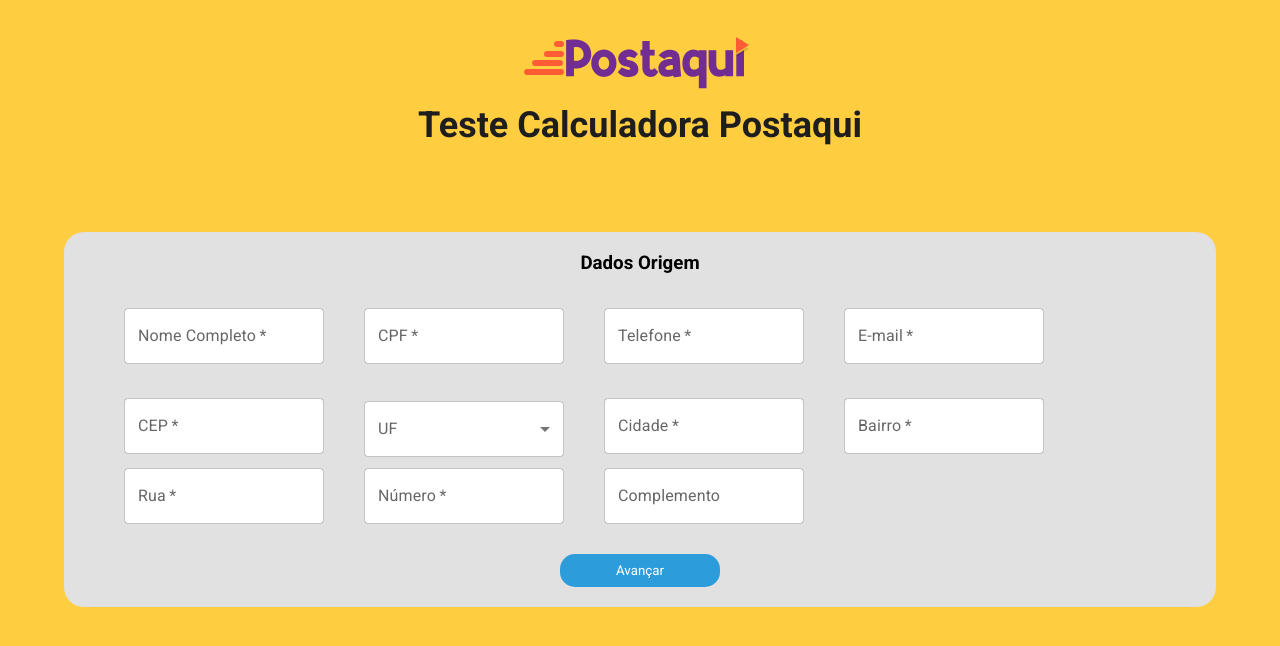
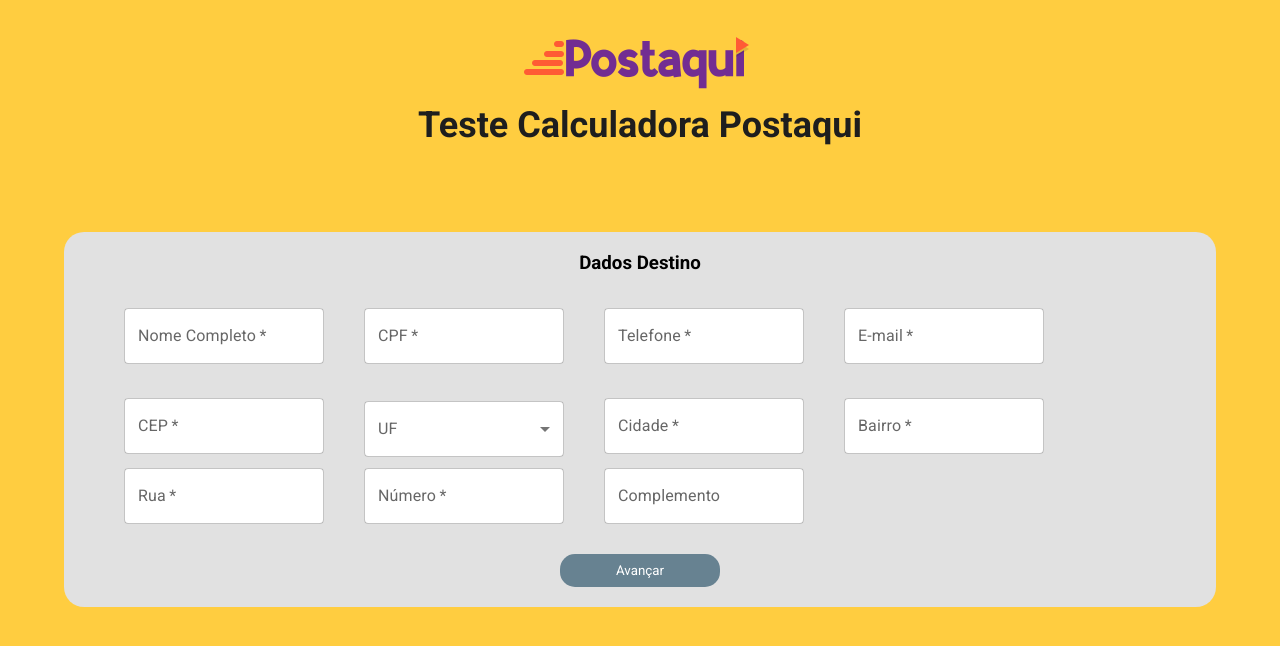
Before and after one commit to roux3/Mini-Calculadora-Postaqui, a React (Create React App) app: page / in a window 1280 px wide. Shown: the top 646 px of the page. Built offline with nearby package versions, Linux system fonts and the light colour scheme.

Commit message:
Colocando disable no SubmitButton, e finalizando tela Destino

```diff
--- a/src/components/Form/SubmitButton/SubmitButton.js
+++ b/src/components/Form/SubmitButton/SubmitButton.js
@@ -1,11 +1,12 @@
 //StyledComponents
 import styled from "styled-components"
 
-export default function SubmitButton({text}){
+export default function SubmitButton({text,validForm}){
+
     return(
-        <StyledButton>
+        <StyledButton vazio={validForm}>
         <div>
-            <button>{text}</button>
+            <button disabled={validForm}>{text}</button>
         </div>
         </StyledButton>
 
@@ -23,10 +24,14 @@
         transition: .3s linear;
         cursor: pointer;
         color: white;
-    }
-    button:hover{
-        background-color: var(--button-color-hover);
-
+        background-color: ${(props) => (props.vazio === true ? "var(--button-disabled)" : "var(--button-color)")};
     }
 
+    button:hover{
+        background-color: ${(props) => (props.vazio === true ? "var(--button-disabled)" : "var(--button-color-hover)")};
+    }
+
+
+
+
 `
--- a/src/components/pages/Destino/Destino.js
+++ b/src/components/pages/Destino/Destino.js
@@ -8,7 +8,7 @@
 //Bibliotecas
 import axios from "axios";
 import SubmitButton from "../../Form/SubmitButton/SubmitButton";
-import { useState } from "react";
+import { useState, useEffect } from "react";
 import {useNavigate} from "react-router-dom"
 import Steps from "../../Steps/Steps";
 
@@ -18,23 +18,59 @@
     const [erroCep, setErroCep] = useState([])
     const [erroCpf, setErroCpf] = useState([])
 
+
+    const [validForm, setValidForm] = useState(true)
+
+
+    useEffect(() => {
+        API_cep(receiver?.address?.cep)
+    },[])
+
+    useEffect(() => {
+        verificaForm();
+
+    },[receiver])
+
+
     const navigate = useNavigate()
 
+    function verificaForm(){
+
+        if((receiver.fullname && receiver.fullname !== "")
+        && (receiver.cpf && receiver.cpf !== "" && receiver.cpf.length === 14)
+        &&  (receiver.phone && receiver.phone !== "")
+        && (receiver.email && receiver.email !== "")
+        &&(receiver.address && (receiver.address.cep && receiver.address.cep !== "")
+        && (receiver.address.state && receiver.address.state !== "")
+        && (receiver.address.uf && receiver.address.uf !== "")
+        && (receiver.address.city && receiver.address.city !== "")
+        && (receiver.address.neighborhood && receiver.address.neighborhood !== "")
+        && (receiver.address.street && receiver.address.street !== "")
+        && (receiver.address.number && receiver.address.number !== ""))
+         && validForm === false){
+            return false
+        }
+        else{
+            return true
+        }
+    }
+
    function API_cep(cep){
-        cep = cep.replace(/\D/d, '')
-        if(cep.length === 8){
+        //cep = cep.replace(/\D/d, '')
+        if(cep && cep.length === 10){
             setErroCep([]);
-
-            axios.get(`https://viacep.com.br/ws/${cep}/json/`)
+            axios.get(`https://viacep.com.br/ws/${cep.replace(/[.-]/g, '')}/json/`)
             .then((res) => {
+                setValidForm(false)
                 const data = res.data
                 if(data.cep){
+
                     //Atualizo os campos automaticamente caso o cep seja válido e tenha um retorno diferente de undefined
                     setReceiver(receiver => ({
                         ...receiver,
                         address:{
                             ...receiver.address,
-                            "cep": cep.replace(/[.-]/g, ''),
+                            "cep": cep,
                             "state": options.find(item => item.abbreviation === data.uf).name,
                             "uf": data.uf,
                             "city": data.localidade,
@@ -43,6 +79,10 @@
                         }
                     }))
 
+
+                }
+                else{
+                    setValidForm(true)
 
                 }
 
@@ -65,7 +105,7 @@
             ...receiver,
             address:{
                 ...receiver.address,
-                "cep": cep.replace(/\D/d, ''),
+                "cep": cep,
                 "state": "",
                 "uf": "",
                 "city": "",
@@ -219,7 +259,7 @@
     const submit = (e) => {
         e.preventDefault()
 
-        if(receiver.address.cep.length === 8){
+        if(receiver.address.cep.length === 10){
             setErroCep([]);
         }
         else{
@@ -227,7 +267,7 @@
 
         }
 
-        if(receiver.cpf.length === 11){
+        if(receiver.cpf.length === 14){
             setErroCpf([]);
            console.log(receiver)
 
@@ -236,7 +276,7 @@
             setErroCpf({cpf:"CPF inválido"})
         }
 
-        if(receiver.address.cep.length === 8 && receiver.cpf.length === 11){
+        if(receiver.address.cep.length === 10 && receiver.cpf.length === 14){
             navigate("/destino")
         }
 
@@ -247,8 +287,8 @@
     function handleChange(e){
         let value = e.target.value
         if(e.target.name === "cpf"){
-            value = value.replace(/[.-]/g, '')
-            if(value.length === 11){
+            value = value
+            if(value.length === 14){
                 setErroCpf([]);
             } //salva em receiver sem os pontos e traços
         }
@@ -262,7 +302,7 @@
             ...receiver,
             address:{
                 ...receiver.address,
-                [e.target.name] : e.target.value.replace(/[-]/g, '')
+                [e.target.name] : e.target.value
             }
         }))
         if(e.target.name === "cep"){
@@ -302,7 +342,7 @@
                         <Input type="email" text="E-mail" nome="email" required={true} mask="" max={70} handleOnChange={handleChange} value={receiver.email}/>
                     </div>
                     <div className="dados_endereco">
-                        <Input type="text" text="CEP" nome="cep" error={erroCep.cep ? true:false} helper={erroCep.cep && erroCep.cep} required={true} mask="99999-999" max={9} handleOnChange={handleChangeAdrress} value={receiver.address && receiver.address.cep}/>
+                        <Input type="text" text="CEP" nome="cep" error={erroCep.cep ? true:false} helper={erroCep.cep && erroCep.cep} required={true} mask="99.999-999" max={10} handleOnChange={handleChangeAdrress} value={receiver.address && receiver.address.cep}/>
                         <Select text="UF" nome="uf" options={options} handleOnChange={handleSelect} value={receiver.address ? receiver.address.state: ""}/>
                         <Input type="text" text="Cidade" nome="city" mask="" max={50} required={true} handleOnChange={handleChangeAdrress} value={receiver.address && receiver.address.city}/>
                         <Input type="text" text="Bairro" nome="neighborhood" mask="" max={70} required={true} handleOnChange={handleChangeAdrress} value={receiver.address && receiver.address.neighborhood}/>
@@ -311,7 +351,7 @@
                         <Input type="text" text="Complemento" nome="complement" mask="" max={100} required={false} handleOnChange={handleChangeAdrress} value={receiver.address && receiver.address.complement}/>
                     </div>
 
-                    <SubmitButton text={"Avançar"}/>
+                    <SubmitButton validForm={verificaForm()} text={"Avançar"}/>
 
                 </form>
             </div>
--- a/src/components/pages/Origem/Origem.js
+++ b/src/components/pages/Origem/Origem.js
@@ -8,7 +8,7 @@
 //Bibliotecas
 import axios from "axios";
 import SubmitButton from "../../Form/SubmitButton/SubmitButton";
-import { useState } from "react";
+import { useState,useEffect } from "react";
 import {useNavigate} from "react-router-dom"
 
 export default function Origem({sender,setSender}){
@@ -16,14 +16,52 @@
     const [erroCep, setErroCep] = useState([])
     const [erroCpf, setErroCpf] = useState([])
 
+    const [validForm, setValidForm] = useState(true)
+
+
+    useEffect(() => {
+        API_cep(sender?.address?.cep)
+    },[])
+
+    useEffect(() => {
+        console.log(sender)
+        verificaForm();
+
+    },[sender])
+
+
+    function verificaForm(){
+
+        if((sender.fullname && sender.fullname !== "")
+        && (sender.cpf && sender.cpf !== "" && sender.cpf.length === 14)
+        &&  (sender.phone && sender.phone !== "")
+        && (sender.email && sender.email !== "")
+        &&(sender.address && (sender.address.cep && sender.address.cep !== "")
+        && (sender.address.state && sender.address.state !== "")
+        && (sender.address.uf && sender.address.uf !== "")
+        && (sender.address.city && sender.address.city !== "")
+        && (sender.address.neighborhood && sender.address.neighborhood !== "")
+        && (sender.address.street && sender.address.street !== "")
+        && (sender.address.number && sender.address.number !== ""))
+         && validForm === false){
+
+            return false
+        }
+        else{
+            console.log("negativo")
+            return true
+        }
+    }
+
     const navigate = useNavigate()
 
    function API_cep(cep){
         //cep = cep.replace(/\D/d, '')
-        if(cep.length === 10){
+        if(cep && cep.length === 10){
             setErroCep([]);
             axios.get(`https://viacep.com.br/ws/${cep.replace(/[.-]/g, '')}/json/`)
             .then((res) => {
+                setValidForm(false)
                 const data = res.data
                 if(data.cep){
                     //Atualizo os campos automaticamente caso o cep seja válido e tenha um retorno diferente de undefined
@@ -42,6 +80,10 @@
 
 
                 }
+                else{
+                    setValidForm(true)
+                }
+
 
             })
 
@@ -226,6 +268,7 @@
 
         if(sender.cpf.length === 14){
             setErroCpf([]);
+
            console.log(sender)
 
         }
@@ -233,11 +276,11 @@
             setErroCpf({cpf:"CPF inválido"})
         }
 
+
+
         if(sender.address.cep.length === 10 && sender.cpf.length === 14){
             navigate("/destino")
         }
-
-
 
     }
 
@@ -270,6 +313,7 @@
     }
 
 
+
     function handleSelect(e){
         const selectedValue = e.target.value
         let uf = options.find(item => item.name === selectedValue).abbreviation
@@ -288,7 +332,7 @@
     return(
         <div className="container">
         <div className="containerBox">
-            <h3 className="title-container">Dados Origem</h3>
+            <h3 className="title-container">Dados Destino</h3>
             <form onSubmit={submit} className="form">
                 <div className="dados_pessoais">
                     <Input type="text" text="Nome Completo" nome="fullname" mask="" max={100} required={true} handleOnChange={handleChange} value={sender.fullname}/>
@@ -305,7 +349,7 @@
                     <Input type="text" text="Número" nome="number" mask="99999" max={5}  required={true} handleOnChange={handleChangeAdrress} value={sender.address && sender.address.number}/>
                     <Input type="text" text="Complemento" nome="complement" mask="" max={100} required={false} handleOnChange={handleChangeAdrress} value={sender.address && sender.address.complement}/>
                 </div>
-                <SubmitButton text={"Avançar"}/>
+                <SubmitButton validForm={verificaForm()} text={"Avançar"}/>
 
             </form>
         </div>
--- a/src/index.css
+++ b/src/index.css
@@ -4,6 +4,7 @@
   --title-color: #1E1E1E;
   --button-color: #2D9CDB;
   --button-color-hover:#1e7ab0;
+  --button-disabled: #678291 ;
 }
 
 
```
